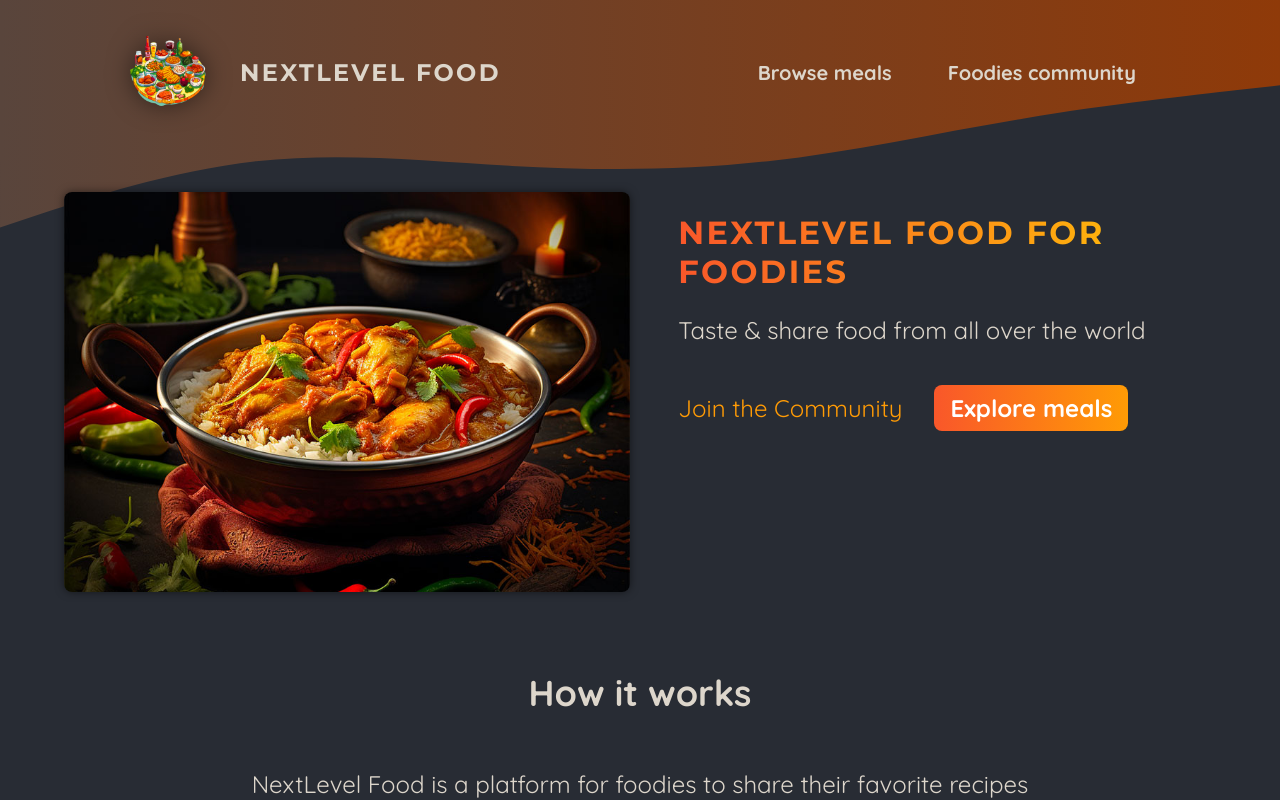
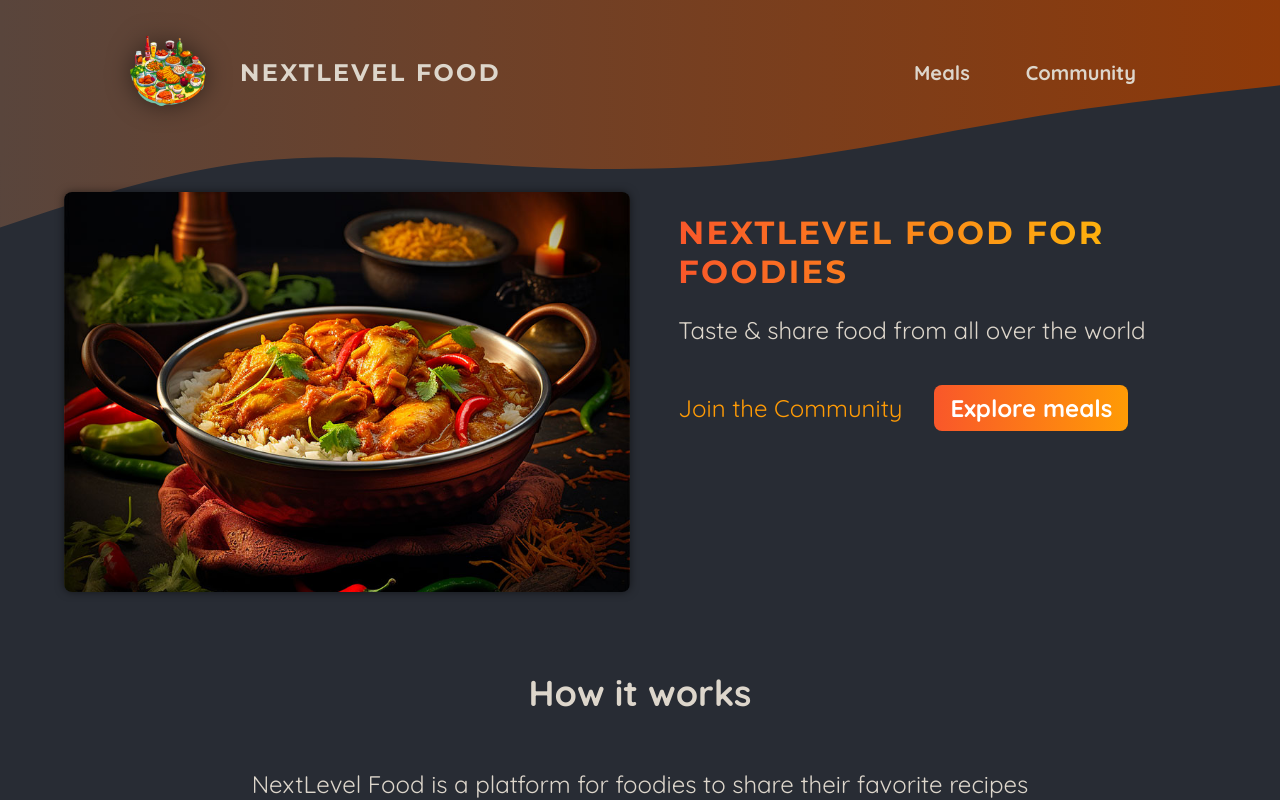
Before and after one commit to fabiobenavides/nextjs15, a Next.js app in the folder 03-Foodies-project/: page / in a window 1280 px wide. Shown: the top 800 px of the page. Built offline with nearby package versions, Linux system fonts and the light colour scheme.

Commit message:
Use client components efficiently

```diff
--- a/03-Foodies-project/components/main-header/main-header.js
+++ b/03-Foodies-project/components/main-header/main-header.js
@@ -1,15 +1,14 @@
-"use client"
-
 import Link from 'next/link'
 import logoImg from '@/assets/logo.png'
 import classes from './main-header.module.css'
 import Image from 'next/image'
 import MainHeaderBackground from './main-header-background'
 import { usePathname } from 'next/navigation'
+import NavLink from './nav-link'
 
 export default function MainHeader() {
 
-    const currentPathName = usePathname();
+
 
   return (
     <>
@@ -22,11 +21,10 @@
             <nav className={classes.nav}>
                 <ul>
                     <li>
-                        {/* startsWith for nested pages */}
-                        <Link href="/meals" className={currentPathName.startsWith('/meals') ? classes.active : undefined}>Browse meals</Link>
+                        <NavLink href="/meals">Meals</NavLink>
                     </li>
                     <li>
-                        <Link href="/community" className={currentPathName === '/community' ? classes.active : undefined}>Foodies community</Link>
+                        <NavLink href="/community">Community</NavLink>
                     </li>
                 </ul>
             </nav>
--- a/03-Foodies-project/components/main-header/main-header.module.css
+++ b/03-Foodies-project/components/main-header/main-header.module.css
@@ -38,12 +38,7 @@
     text-shadow: 0 0 18px rgba(248, 190, 42, 0.8);
   }
 
-  .active {
-    background: linear-gradient(90deg, #ff8a05, #f9b331);
-    background-clip: text;
-    -webkit-background-clip: text;
-    -webkit-text-fill-color: transparent;
-  }
+
 
   .logo {
     display: flex;
--- /dev/null
+++ b/03-Foodies-project/components/main-header/nav-link.js
@@ -0,0 +1,20 @@
+"use client"
+
+import Link from 'next/link'
+import { usePathname } from 'next/navigation';
+import classes from './nav-link.module.css';
+
+export default function NavLink({ href, children }) {
+
+    const currentPathName = usePathname();
+
+  return (
+    <>
+        {/* startsWith for nested pages */}
+        <Link href={href}
+            className={currentPathName.startsWith(href) ? classes.active : undefined}
+            > {children}
+        </Link>
+    </>
+  )
+}
--- /dev/null
+++ b/03-Foodies-project/components/main-header/nav-link.module.css
@@ -0,0 +1,6 @@
+.active {
+    background: linear-gradient(90deg, #ff8a05, #f9b331);
+    background-clip: text;
+    -webkit-background-clip: text;
+    -webkit-text-fill-color: transparent;
+  }
```
